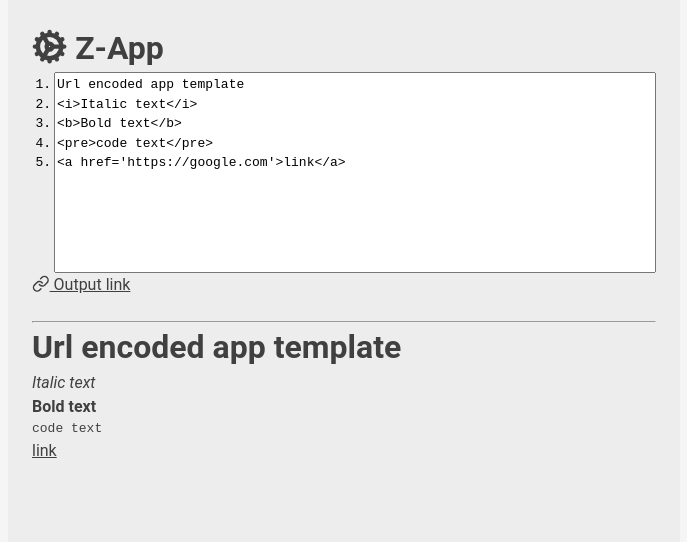
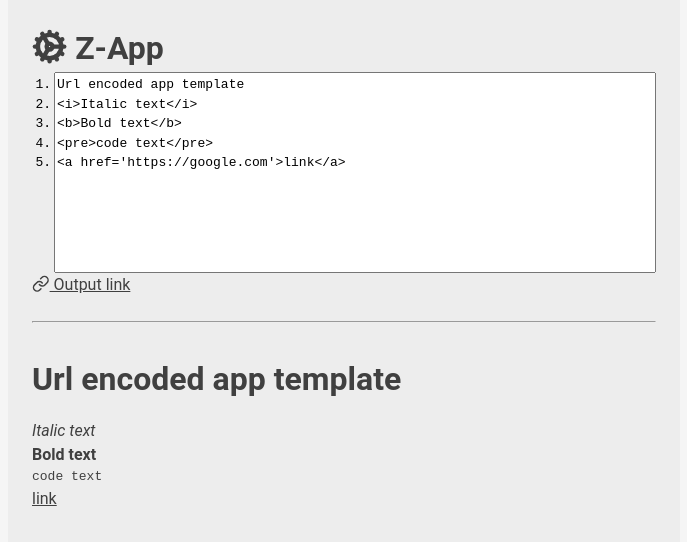
Before and after one commit to clement-gouin/z-hero-quest, a plain HTML site: page index.html in a window 1280 px wide. Shown: the whole page, without its empty margins (296-983 px from the left). Drawn offline with nearby package versions, Linux system fonts and the light colour scheme.

Commit message:
small fix

```diff
--- a/index.html
+++ b/index.html
@@ -51,7 +51,7 @@
         <hr />
       </div>
       <!-- TODO: 5. implement custom logic -->
-      <div class="parsed.header" v-html="parsed.header"></div>
+      <div class="header" v-html="parsed.header"></div>
       <div v-for="(d, i) in parsed.data" :key="`data-${i}`" v-html="d"></div>
     </main>
   </body>
```
